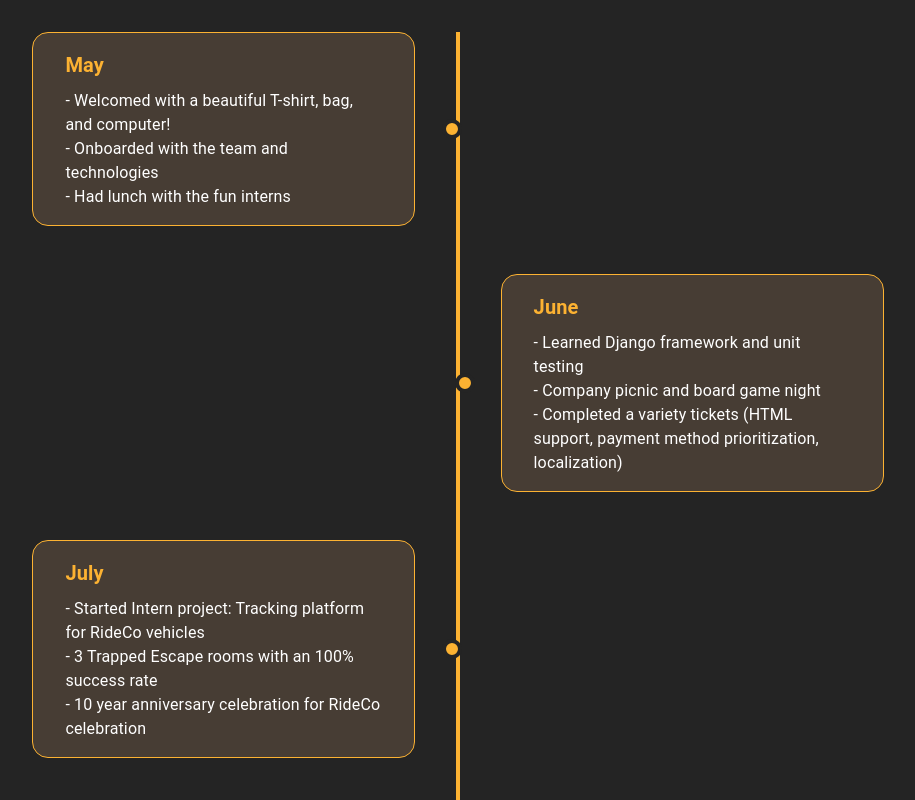
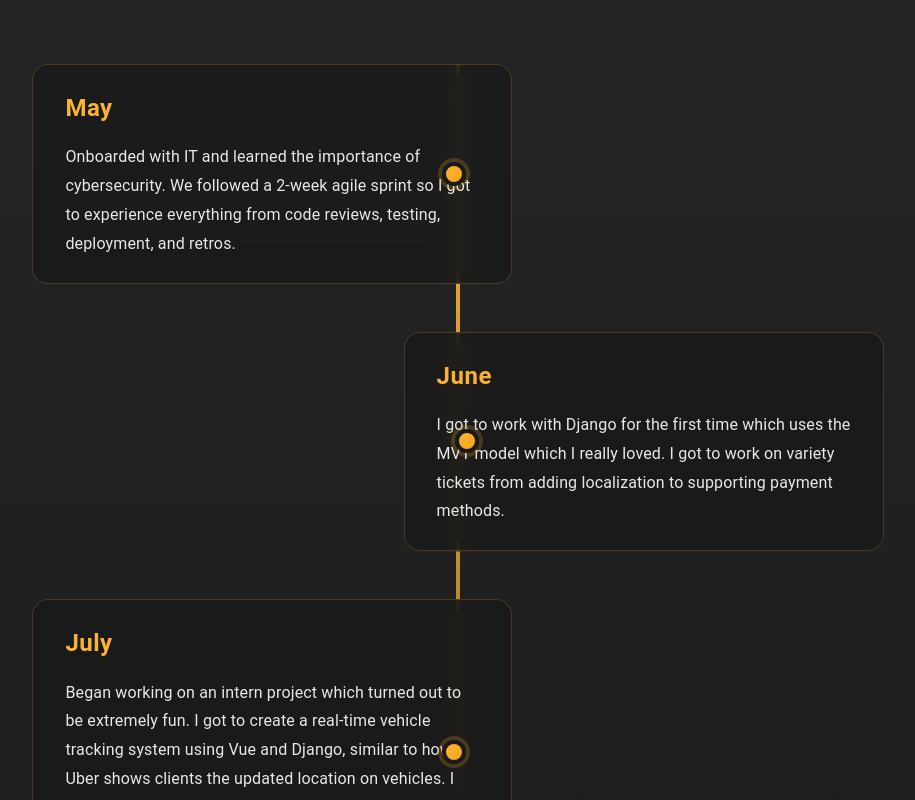
Before and after one commit to LGeoff31/Porfolio, a Next.js app: page /components/Timeline in a window 1280 px wide. Shown: the top 800 px of the page, without its empty margins (182-1097 px from the left). Built offline with nearby package versions, Linux system fonts and the light colour scheme.

Commit message:
added brain tesears and updated rideco

```diff
--- a/pages/components/Timeline.tsx
+++ b/pages/components/Timeline.tsx
@@ -1,107 +1,169 @@
 import React from "react";
-import { Grid, Typography, Button, Box } from "@mui/material";
+import { Grid, Typography, Box } from "@mui/material";
+import { motion } from "framer-motion";
+
 const timelineData = [
   {
     date: "May",
-    description: `- Welcomed with a beautiful T-shirt, bag, and computer!
-                  - Onboarded with the team and technologies
-                  - Had lunch with the fun interns`,
+    description: `Onboarded with IT and learned the importance of cybersecurity. We followed a 2-week agile sprint so I got to experience everything from code reviews, testing, deployment, and retros.`,
   },
   {
     date: "June",
-    description: `- Learned Django framework and unit testing
-    - Company picnic and board game night
-    - Completed a variety tickets (HTML support, payment method prioritization, localization)`,
+    description: `I got to work with Django for the first time which uses the MVT model which I really loved. I got to work on variety tickets from adding localization to supporting payment methods.`,
   },
   {
     date: "July",
-    description: `- Started Intern project: Tracking platform for RideCo vehicles
-                    - 3 Trapped Escape rooms with an 100% success rate
-                    - 10 year anniversary celebration for RideCo celebration`,
+    description: `Began working on an intern project which turned out to be extremely fun. I got to create a real-time vehicle tracking system using Vue and Django, similar to how Uber shows clients the updated location on vehicles. I incorporated features like a heatmap of most dense areas, live passenger counts on vehicles, vehicle status, replay option, speed controls, and much more. `,
   },
   {
     date: "August",
-    description: `- First time applying algorithms to real-world events
-                      - Wrote a report and gave a demo of the project
-                      - Had a team lunch and baseball, tennis, soccer events`,
+    description: `I got the chance to demo my project to PM's. I then made some slight modifications accordingly. Some included performance optimizations. For updating a vehicle's position across billions of coordinates, it was quite slow. I added debouncing and interpolation which made vehicles move much more smoothly. Additionally, I got to apply binary search to update a vehicles position when the user replayed it back which also saw immense performance improvements. I'm really proud of this project and I learned a lot about performance and scale.`,
   },
 ];
 
 const Timeline = () => {
   return (
-    <Grid container sx={{ background: "rgb(36,36,36)", padding: "2rem" }}>
+    <Box
+      sx={{
+        minHeight: "100vh",
+        background:
+          "linear-gradient(180deg, rgb(36,36,36) 0%, rgb(26,26,26) 100%)",
+      }}
+    >
+      <Grid
+        container
+        sx={{
+          padding: "4rem 2rem",
+        }}
+      >
         <Grid item xs={12} display="flex" justifyContent="center">
           <Box
             sx={{
               width: { xs: "90%", sm: "80%", md: "70%" },
               position: "relative",
+              minHeight: `${timelineData.length * 180}px`,
             }}
           >
             <Box
               sx={{
                 position: "absolute",
                 left: "50%",
+                top: 0,
                 transform: "translateX(-50%)",
+                width: "4px",
                 height: "100%",
-              width: "4px",
-              backgroundColor: "#fcb232",
+                background:
+                  "linear-gradient(180deg, #fcb232 0%, rgba(252, 178, 50, 0.3) 100%)",
                 display: { md: "block", xs: "none" },
+                zIndex: 0,
               }}
             />
             {timelineData.map((item, index) => (
-            <Box
+              <motion.div
                 key={index}
-              sx={{
-                display: "flex",
-                justifyContent: index % 2 === 0 ? "flex-start" : "flex-end",
-                position: "relative",
-                marginBottom: "3rem",
+                initial={{
+                  opacity: 0,
+                  x: index % 2 === 0 ? -100 : 100,
+                }}
+                whileInView={{
+                  opacity: 1,
+                  x: 0,
+                }}
+                viewport={{ once: true }}
+                transition={{
+                  duration: 0.8,
+                  delay: index * 0.2,
+                  ease: "easeOut",
                 }}
               >
                 <Box
                   sx={{
-                  width: { xs: "100%", md: "45%" },
-                  padding: "1rem 2rem",
-                  backgroundColor: "rgba(251, 194, 135, 0.16)",
-                  borderRadius: "1rem",
-                  border: "1px solid #fcb232",
+                    display: "flex",
+                    justifyContent: {
+                      xs: "center",
+                      md: index % 2 === 0 ? "flex-start" : "flex-end",
+                    },
+                    position: "relative",
+                    marginBottom: "3rem",
+                    alignItems: "center",
+                  }}
+                >
+                  <motion.div
+                    whileHover={{
+                      scale: 1.02,
+                      boxShadow: "0 8px 20px rgba(252, 178, 50, 0.15)",
+                    }}
+                    transition={{ duration: 0.3 }}
+                  >
+                    <Box
+                      sx={{
+                        width: { xs: "100%", md: "30rem" },
+                        padding: "1.5rem 2rem",
+                        background: "rgba(26, 26, 26, 0.8)",
+                        backdropFilter: "blur(10px)",
+                        borderRadius: "16px",
+                        border: "1px solid rgba(252, 178, 50, 0.2)",
                         position: "relative",
                         zIndex: 1,
+                        transition: "all 0.3s ease",
+                        "&:hover": {
+                          border: "1px solid rgba(252, 178, 50, 0.4)",
+                        },
                       }}
                     >
                       <Typography
                         variant="h6"
-                  color="#fcb232"
-                  fontWeight="bold"
-                  sx={{ marginBottom: "0.5rem" }}
+                        sx={{
+                          color: "#fcb232",
+                          fontWeight: "600",
+                          marginBottom: "1rem",
+                          fontSize: { md: "1.5rem", xs: "1.3rem" },
+                          letterSpacing: "0.5px",
+                        }}
                       >
                         {item.date}
                       </Typography>
-                <Typography color="white" sx={{ whiteSpace: "pre-line" }}>
+                      <Typography
+                        sx={{
+                          color: "rgba(255, 255, 255, 0.9)",
+                          whiteSpace: "pre-line",
+                          lineHeight: 1.8,
+                          fontSize: "1rem",
+                        }}
+                      >
                         {item.description}
                       </Typography>
                     </Box>
+                  </motion.div>
                   <Box
                     sx={{
                       position: "absolute",
                       top: "50%",
-                  left:
-                    index % 2 === 0 ? "calc(50% - 1rem)" : "calc(50% - 0.2rem)",
+                      left: {
+                        md:
+                          index % 2 === 0
+                            ? "calc(50% - 1rem)"
+                            : "calc(50% - 0.2rem)",
+                      },
                       transform: "translateY(-50%)",
-                  backgroundColor: "#fcb232",
+                      background:
+                        "linear-gradient(135deg, #fcb232 0%, #f8a51b 100%)",
                       borderRadius: "50%",
-                  height: "20px",
-                  width: "20px",
+                      height: "24px",
+                      width: "24px",
                       zIndex: 2,
-                  border: "4px solid rgb(36,36,36)",
+                      border: "4px solid rgb(26,26,26)",
+                      boxShadow: "0 0 0 4px rgba(252, 178, 50, 0.2)",
                       display: { md: "block", xs: "none" },
                     }}
                   />
                 </Box>
+              </motion.div>
             ))}
           </Box>
         </Grid>
       </Grid>
+    </Box>
   );
 };
 
```
Also changed, not shown: pages/brainteasers.tsx (+88 -43 lines), pages/subcomponents/AboutBox.tsx (+77 -30 lines). Lines whose indentation alone changed are shown as unchanged.
